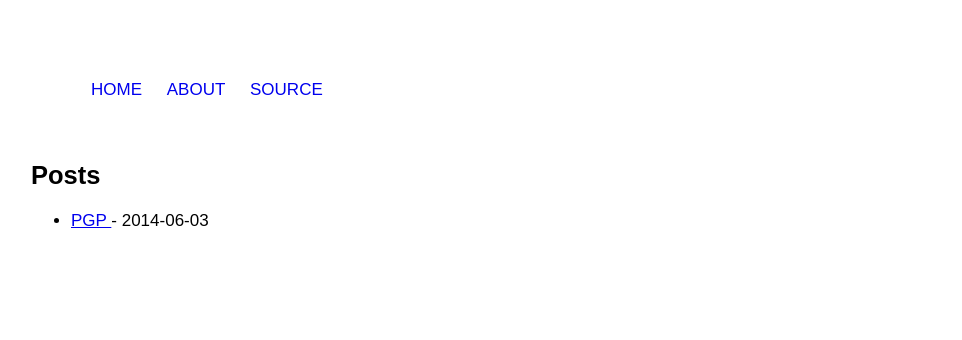
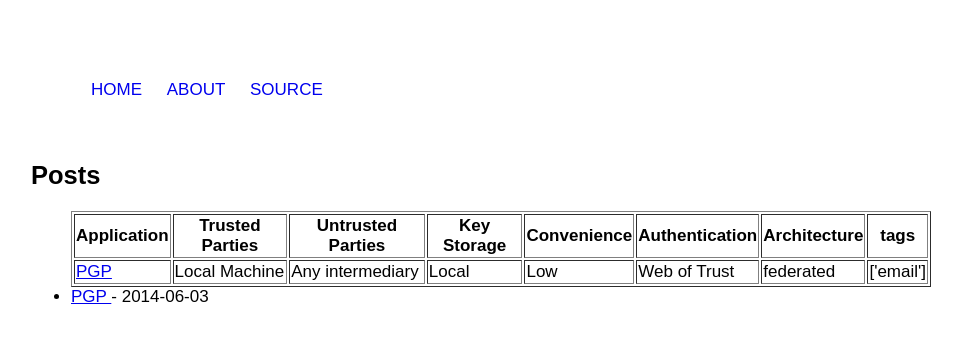
Before and after one commit to jonmon6691/threatmodels, a plain HTML site: page index.html in a window 1280 px wide. Shown: the whole page, without its empty margins (159-1121 px from the left). Drawn offline with Linux system fonts and the light colour scheme.

Commit message:
Rebuild pages

```diff
--- a/index.html
+++ b/index.html
@@ -12,7 +12,6 @@
     <ul>
         <li><a href="/threatmodels/">Home</a></li>
         <li><a href="/threatmodels/about/">About</a></li>
-
         <li><a href="https://github.com/irdan/threatmodels">Source</a></li>
     </ul>
 </nav>
@@ -25,6 +24,98 @@
 <h2>Posts</h2>
 
 <ul class="page-list">
+  <table border=1>
+
+    <tr>
+
+
+          <th>Application</th>
+
+
+
+          <th>Trusted Parties</th>
+
+
+
+          <th>Untrusted Parties</th>
+
+
+
+          <th>Key Storage</th>
+
+
+
+          <th>Convenience</th>
+
+
+
+          <th>Authentication</th>
+
+
+
+          <th>Architecture</th>
+
+
+
+          <th>tags</th>
+
+
+    </tr>
+
+    <tr>
+
+
+
+            <td><a href="/threatmodels/pgp/">PGP</a></td>
+
+
+
+
+
+            <td>Local Machine</td>
+
+
+
+
+
+            <td>Any intermediary</td>
+
+
+
+
+
+            <td>Local</td>
+
+
+
+
+
+            <td>Low</td>
+
+
+
+
+
+            <td>Web of Trust</td>
+
+
+
+
+
+            <td>federated</td>
+
+
+
+
+
+            <td>[&#39;email&#39;]</td>
+
+
+
+    </tr>
+
+  </table>
+
 
       <li><a href="/threatmodels/pgp/">
           PGP
```
Also changed, not shown: about/index.html (+0 -1 lines), pgp/index.html (+0 -1 lines).
